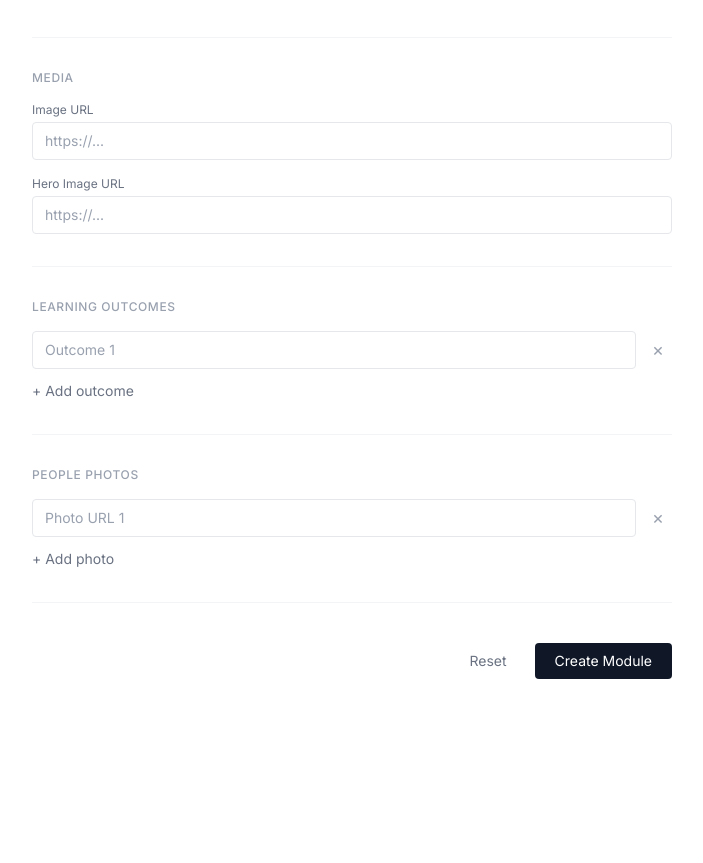
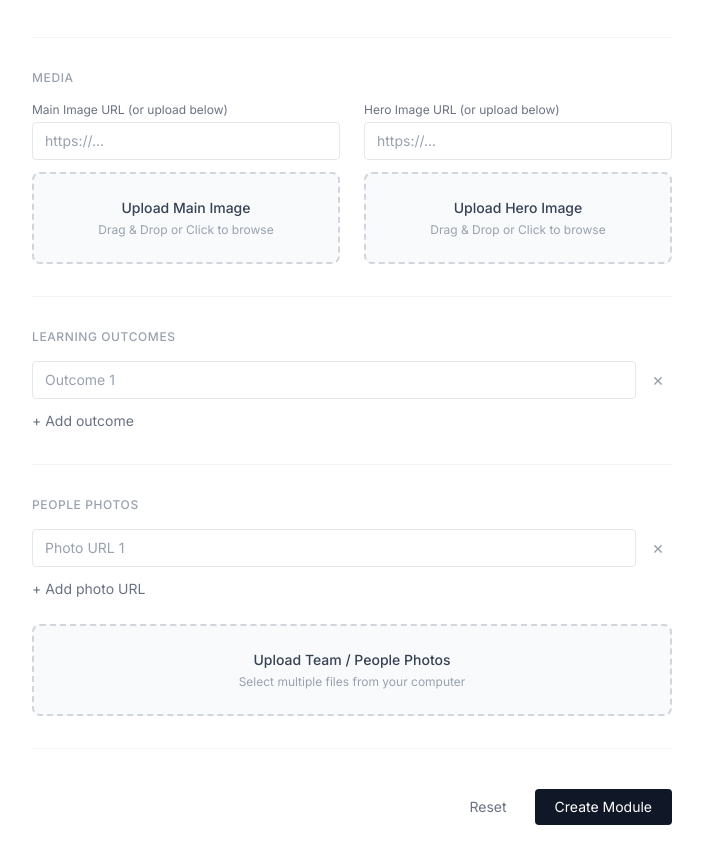
Before and after one commit to RiwajSt11/resource-sharing-frontend, a Next.js app: page /resource-sharing-frontend/admin/modules/create in a window 1280 px wide. Shown: the part 1120-1983 px from the top of the page, without its empty margins (288-991 px from the left). Before the commit the page ends 1839 px from the top, so only its background shows below. Built offline with nearby package versions, Linux system fonts and the light colour scheme; no server answers.

Commit message:
Added photo uploading option

```diff
--- a/app/admin/modules/[module_id]/edit/page.tsx
+++ b/app/admin/modules/[module_id]/edit/page.tsx
@@ -99,6 +99,9 @@ export default function EditModulePage() {
   const [loading, setLoading] = useState(false);
   const [error, setError] = useState<string | null>(null);
   const [success, setSuccess] = useState(false);
+  const [imageFile, setImageFile] = useState<File | null>(null);
+  const [heroImageFile, setHeroImageFile] = useState<File | null>(null);
+  const [peoplePhotosFiles, setPeoplePhotosFiles] = useState<File[]>([]);
 
   // Weeks state
   const [weeks, setWeeks] = useState<Week[]>([]);
@@ -203,12 +206,26 @@ export default function EditModulePage() {
 
     setLoading(true);
     try {
-      await api.patch(`/modules/by-id/${module_id}`, {
-        ...form,
-        learning_outcomes: (form.learning_outcomes ?? []).filter(Boolean),
-        people_photos: (form.people_photos ?? []).filter(Boolean),
+      const fd = new FormData();
+      Object.entries(form).forEach(([key, val]) => {
+        if (key === "learning_outcomes" || key === "people_photos") {
+          (val as string[]).filter(Boolean).forEach((v) => fd.append(key, v));
+        } else if (val !== null && val !== undefined && val !== "") {
+          fd.append(key, String(val));
+        }
       });
+      if (imageFile) fd.append("image_url", imageFile);
+      if (heroImageFile) fd.append("hero_image_url", heroImageFile);
+      if (peoplePhotosFiles.length > 0) {
+        peoplePhotosFiles.forEach((file) => fd.append("people_photos", file));
+      }
+
+      await api.patch(`/modules/by-id/${module_id}`, fd);
       setSuccess(true);
+      // clear files after successful upload
+      setImageFile(null);
+      setHeroImageFile(null);
+      setPeoplePhotosFiles([]);
     } catch (err: unknown) {
       setError(err instanceof Error ? err.message : "Failed to update module.");
     } finally {
@@ -374,8 +391,6 @@ export default function EditModulePage() {
     );
   }
 
-  /* ─── Render ─── */
-
   return (
     <div className="max-w-2xl mx-auto px-4 py-10">
       <div className="mb-8">
@@ -485,13 +500,58 @@ export default function EditModulePage() {
           <h2 className="text-xs font-medium text-gray-400 uppercase tracking-wider mb-4">
             Media
           </h2>
-          <div className="space-y-4">
-            <Field label="Image URL">
+          <div className="space-y-8">
+            <div className="grid grid-cols-1 md:grid-cols-2 gap-6">
+              {/* Image Column */}
+              <div className="space-y-3">
+                <Field label="Main Image URL (or upload below)">
                   <input name="image_url" value={form.image_url} onChange={handleChange} placeholder="https://..." />
                 </Field>
-            <Field label="Hero Image URL">
+                <div className="border-2 border-dashed border-gray-300 rounded-lg p-6 bg-gray-50 text-center relative hover:bg-gray-100 hover:border-gray-400 transition-colors group">
+                  <input
+                    type="file"
+                    accept="image/*"
+                    onChange={(e) => setImageFile(e.target.files?.[0] || null)}
+                    className="absolute inset-0 w-full h-full opacity-0 cursor-pointer z-10"
+                    title="Upload Main Image"
+                  />
+                  <div className="pointer-events-none">
+                    <p className="text-sm font-medium text-gray-700">Upload Main Image</p>
+                    <p className="text-xs text-gray-400 mt-1">Drag & Drop or Click to browse</p>
+                    {imageFile && (
+                      <p className="text-xs font-semibold text-emerald-600 mt-3 bg-emerald-50 py-1 rounded inline-block px-3">
+                        {imageFile.name}
+                      </p>
+                    )}
+                  </div>
+                </div>
+              </div>
+
+              {/* Hero Image Column */}
+              <div className="space-y-3">
+                <Field label="Hero Image URL (or upload below)">
                   <input name="hero_image_url" value={form.hero_image_url} onChange={handleChange} placeholder="https://..." />
                 </Field>
+                <div className="border-2 border-dashed border-gray-300 rounded-lg p-6 bg-gray-50 text-center relative hover:bg-gray-100 hover:border-gray-400 transition-colors group">
+                  <input
+                    type="file"
+                    accept="image/*"
+                    onChange={(e) => setHeroImageFile(e.target.files?.[0] || null)}
+                    className="absolute inset-0 w-full h-full opacity-0 cursor-pointer z-10"
+                    title="Upload Hero Image"
+                  />
+                  <div className="pointer-events-none">
+                    <p className="text-sm font-medium text-gray-700">Upload Hero Image</p>
+                    <p className="text-xs text-gray-400 mt-1">Drag & Drop or Click to browse</p>
+                    {heroImageFile && (
+                      <p className="text-xs font-semibold text-emerald-600 mt-3 bg-emerald-50 py-1 rounded inline-block px-3">
+                        {heroImageFile.name}
+                      </p>
+                    )}
+                  </div>
+                </div>
+              </div>
+            </div>
           </div>
         </section>
 
@@ -537,6 +597,7 @@ export default function EditModulePage() {
           <h2 className="text-xs font-medium text-gray-400 uppercase tracking-wider mb-4">
             People Photos
           </h2>
+          <div className="space-y-6">
             <div className="space-y-2">
               {(form.people_photos ?? [""]).map((item, i) => (
                 <div key={i} className="flex gap-2 items-center">
@@ -558,10 +619,34 @@ export default function EditModulePage() {
               <button
                 type="button"
                 onClick={() => addItem("people_photos")}
-              className="text-sm text-gray-500 hover:text-gray-700"
+                className="text-sm text-gray-500 hover:text-gray-700 mt-1 cursor-pointer"
               >
-              + Add photo
+                + Add photo URL
               </button>
+            </div>
+
+            {/* People Photos File Upload Box */}
+            <div className="border-2 border-dashed border-gray-300 rounded-lg p-6 bg-gray-50 text-center relative hover:bg-gray-100 hover:border-gray-400 transition-colors group">
+              <input
+                type="file"
+                multiple
+                accept="image/*"
+                onChange={(e) => setPeoplePhotosFiles(Array.from(e.target.files || []))}
+                className="absolute inset-0 w-full h-full opacity-0 cursor-pointer z-10"
+                title="Upload People Photos"
+              />
+              <div className="pointer-events-none">
+                <p className="text-sm font-medium text-gray-700">Upload Team / People Photos</p>
+                <p className="text-xs text-gray-400 mt-1">Select multiple files from your computer</p>
+                {peoplePhotosFiles.length > 0 && (
+                  <div className="mt-3">
+                    <span className="text-xs font-semibold text-emerald-600 bg-emerald-50 py-1 px-3 rounded inline-block">
+                      Selected {peoplePhotosFiles.length} file{peoplePhotosFiles.length !== 1 ? "s" : ""}
+                    </span>
+                  </div>
+                )}
+              </div>
+            </div>
           </div>
         </section>
 
--- a/app/admin/modules/create/page.tsx
+++ b/app/admin/modules/create/page.tsx
@@ -56,6 +56,9 @@ export default function CreateModulePage() {
   const [loading, setLoading] = useState(false);
   const [error, setError] = useState<string | null>(null);
   const [success, setSuccess] = useState(false);
+  const [imageFile, setImageFile] = useState<File | null>(null);
+  const [heroImageFile, setHeroImageFile] = useState<File | null>(null);
+  const [peoplePhotosFiles, setPeoplePhotosFiles] = useState<File[]>([]);
 
   const handleChange = (
     e: React.ChangeEvent<
@@ -115,15 +118,27 @@ export default function CreateModulePage() {
 
     setLoading(true);
     try {
-      await createModule({
-        ...form,
-        level: parseInt(form.level),
-        parent_id: form.parent_id || null,
-        learning_outcomes: form.learning_outcomes.filter(Boolean),
-        people_photos: form.people_photos.filter(Boolean),
+      const fd = new FormData();
+      Object.entries(form).forEach(([key, val]) => {
+        if (key === "learning_outcomes" || key === "people_photos") {
+          (val as string[]).filter(Boolean).forEach((v) => fd.append(key, v));
+        } else if (val !== null && val !== undefined && val !== "") {
+          fd.append(key, String(val));
+        }
       });
+      if (form.parent_id === "") fd.delete("parent_id");
+      if (imageFile) fd.append("image_url", imageFile);
+      if (heroImageFile) fd.append("hero_image_url", heroImageFile);
+      if (peoplePhotosFiles.length > 0) {
+        peoplePhotosFiles.forEach((file) => fd.append("people_photos", file));
+      }
+
+      await createModule(fd);
       setSuccess(true);
       setForm(initialForm);
+      setImageFile(null);
+      setHeroImageFile(null);
+      setPeoplePhotosFiles([]);
     } catch (err: unknown) {
       setError(err instanceof Error ? err.message : "Failed to create module.");
     } finally {
@@ -302,8 +317,11 @@ export default function CreateModulePage() {
           <h2 className="text-xs font-medium text-gray-400 uppercase tracking-wider mb-4">
             Media
           </h2>
-          <div className="space-y-4">
-            <Field label="Image URL">
+          <div className="space-y-8">
+            <div className="grid grid-cols-1 md:grid-cols-2 gap-6">
+              {/* Image Column */}
+              <div className="space-y-3">
+                <Field label="Main Image URL (or upload below)">
                   <input
                     name="image_url"
                     value={form.image_url}
@@ -311,7 +329,29 @@ export default function CreateModulePage() {
                     placeholder="https://..."
                   />
                 </Field>
-            <Field label="Hero Image URL">
+                <div className="border-2 border-dashed border-gray-300 rounded-lg p-6 bg-gray-50 text-center relative hover:bg-gray-100 hover:border-gray-400 transition-colors group">
+                  <input
+                    type="file"
+                    accept="image/*"
+                    onChange={(e) => setImageFile(e.target.files?.[0] || null)}
+                    className="absolute inset-0 w-full h-full opacity-0 cursor-pointer z-10"
+                    title="Upload Main Image"
+                  />
+                  <div className="pointer-events-none">
+                    <p className="text-sm font-medium text-gray-700">Upload Main Image</p>
+                    <p className="text-xs text-gray-400 mt-1">Drag & Drop or Click to browse</p>
+                    {imageFile && (
+                      <p className="text-xs font-semibold text-emerald-600 mt-3 bg-emerald-50 py-1 rounded inline-block px-3">
+                        {imageFile.name}
+                      </p>
+                    )}
+                  </div>
+                </div>
+              </div>
+
+              {/* Hero Image Column */}
+              <div className="space-y-3">
+                <Field label="Hero Image URL (or upload below)">
                   <input
                     name="hero_image_url"
                     value={form.hero_image_url}
@@ -319,6 +359,26 @@ export default function CreateModulePage() {
                     placeholder="https://..."
                   />
                 </Field>
+                <div className="border-2 border-dashed border-gray-300 rounded-lg p-6 bg-gray-50 text-center relative hover:bg-gray-100 hover:border-gray-400 transition-colors group">
+                  <input
+                    type="file"
+                    accept="image/*"
+                    onChange={(e) => setHeroImageFile(e.target.files?.[0] || null)}
+                    className="absolute inset-0 w-full h-full opacity-0 cursor-pointer z-10"
+                    title="Upload Hero Image"
+                  />
+                  <div className="pointer-events-none">
+                    <p className="text-sm font-medium text-gray-700">Upload Hero Image</p>
+                    <p className="text-xs text-gray-400 mt-1">Drag & Drop or Click to browse</p>
+                    {heroImageFile && (
+                      <p className="text-xs font-semibold text-emerald-600 mt-3 bg-emerald-50 py-1 rounded inline-block px-3">
+                        {heroImageFile.name}
+                      </p>
+                    )}
+                  </div>
+                </div>
+              </div>
+            </div>
           </div>
         </section>
 
@@ -366,8 +426,9 @@ export default function CreateModulePage() {
           <h2 className="text-xs font-medium text-gray-400 uppercase tracking-wider mb-4">
             People Photos
           </h2>
+          <div className="space-y-6">
             <div className="space-y-2">
-            {form.people_photos.map((item, i) => (
+              {(form.people_photos ?? [""]).map((item, i) => (
                 <div key={i} className="flex gap-2">
                   <input
                     className="flex-1 border border-gray-200 rounded px-3 py-2 text-sm text-gray-900 placeholder-gray-400 focus:outline-none focus:border-gray-400"
@@ -391,8 +452,32 @@ export default function CreateModulePage() {
                 onClick={() => addItem("people_photos")}
                 className="text-sm text-gray-500 hover:text-gray-700 mt-1"
               >
-              + Add photo
+                + Add photo URL
               </button>
+            </div>
+
+            {/* People Photos File Upload Box */}
+            <div className="border-2 border-dashed border-gray-300 rounded-lg p-6 bg-gray-50 text-center relative hover:bg-gray-100 hover:border-gray-400 transition-colors group">
+              <input
+                type="file"
+                multiple
+                accept="image/*"
+                onChange={(e) => setPeoplePhotosFiles(Array.from(e.target.files || []))}
+                className="absolute inset-0 w-full h-full opacity-0 cursor-pointer z-10"
+                title="Upload People Photos"
+              />
+              <div className="pointer-events-none">
+                <p className="text-sm font-medium text-gray-700">Upload Team / People Photos</p>
+                <p className="text-xs text-gray-400 mt-1">Select multiple files from your computer</p>
+                {peoplePhotosFiles.length > 0 && (
+                  <div className="mt-3">
+                    <span className="text-xs font-semibold text-emerald-600 bg-emerald-50 py-1 px-3 rounded inline-block">
+                      Selected {peoplePhotosFiles.length} file{peoplePhotosFiles.length !== 1 ? "s" : ""}
+                    </span>
+                  </div>
+                )}
+              </div>
+            </div>
           </div>
         </section>
 
```
Lines whose indentation alone changed are shown as unchanged.
